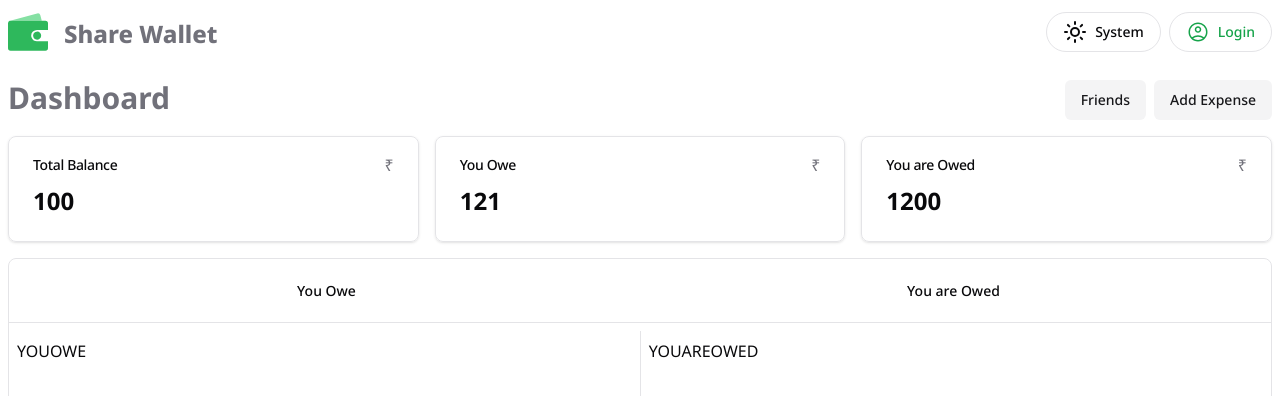
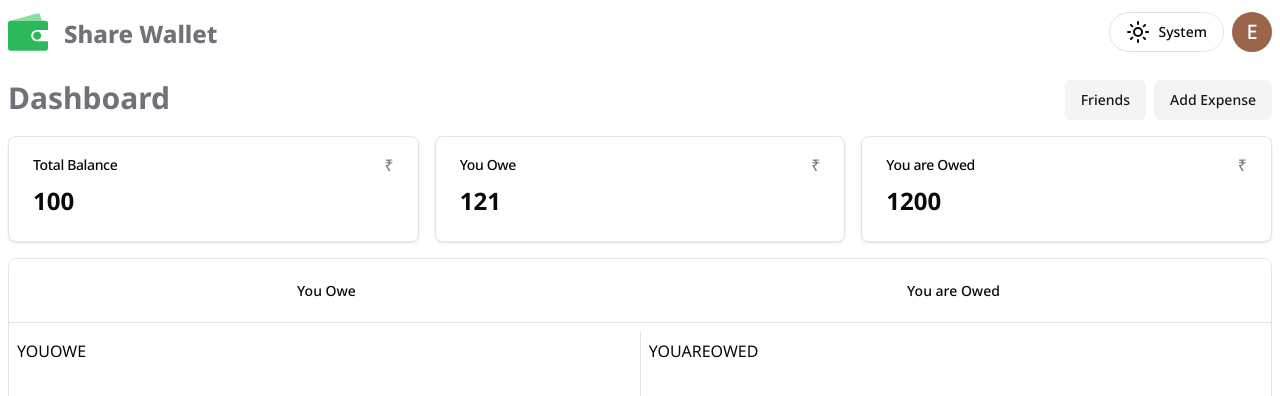
Before and after one commit to gopal-lohar/share-wallet, a Next.js app: page / in a window 1280 px wide. Shown: the top 396 px of the page. Built offline with nearby package versions, Linux system fonts and the light colour scheme.

Commit message:
add user context to the app

```diff
--- a/src/app/page.tsx
+++ b/src/app/page.tsx
@@ -1,11 +1,34 @@
+"use server";
+
 import Dashboard from "@/components/Dashboard";
 import Navbar from "@/components/Navbar";
+import UserContextProvider from "@/context/UserContextProvider";
+import getPfpColor from "@/lib/utils";
+import { UserDetails } from "@/types/types";
 
-export default function Home() {
+function getUserData(): Promise<UserDetails | null> {
+  return new Promise((resolve) => {
+    setTimeout(() => {
+      resolve({
+        googleId: "string",
+        name: "Eoln Muks",
+        email: "em@em.em",
+        pfpColor: getPfpColor("em@em.em"),
+      });
+    }, 1000);
+    // resolve(null);
+  });
+}
+
+export default async function Home() {
+  const user = await getUserData();
   return (
-    <div>
-      <Navbar></Navbar>
-      <Dashboard />
-    </div>
+    <UserContextProvider user={user}>
+      <div>
+        {/* <span>{JSON.stringify(user)}</span> */}
+        <Navbar />
+        <Dashboard />
+      </div>
+    </UserContextProvider>
   );
 }
--- a/src/components/Navbar.tsx
+++ b/src/components/Navbar.tsx
@@ -1,10 +1,14 @@
 "use client";
 
+import { useContext } from "react";
 import ShareWalletIcon from "@/components/ShareWalletIcon";
 import { ModeToggle } from "@/components/ModeToggle";
 import { Button } from "@/components/ui/button";
+import UserContext from "@/context/UserContext";
+import { UserDetails } from "@/types/types";
 
 export default function Navbar() {
+  const user = useContext(UserContext);
   return (
     <nav className="w-full h-16 border-b sm:border-b-0">
       <div className="w-full max-w-[1500px] mx-auto px-2 flex items-center h-full gap-2">
@@ -16,6 +20,23 @@ export default function Navbar() {
         </div>
         <div className="ml-auto flex items-center gap-2">
           <ModeToggle />
+          {user ? <ProfilePicButton user={user} /> : <LoginButton />}
+        </div>
+      </div>
+    </nav>
+  );
+}
+
+function ProfilePicButton({ user }: { user: UserDetails }) {
+  return (
+    <Button variant="ghost" className="p-0 rounded-full">
+      <ProfilePic letter={user.name[0]} color={user.pfpColor} />
+    </Button>
+  );
+}
+
+function LoginButton() {
+  return (
     <Button
       variant="outline"
       className="px-2 sm:px-4 text-primary hover:text-primary rounded-full gap-2"
@@ -31,8 +52,16 @@ export default function Navbar() {
       </svg>
       <span className="hidden sm:inline-block text">Login</span>
     </Button>
-        </div>
-      </div>
-    </nav>
   );
 }
+
+function ProfilePic({ letter, color }: { letter: string; color: string }) {
+  return (
+    <div
+      className={`size-10 rounded-full flex items-center justify-center text-white`}
+      style={{ backgroundColor: color }}
+    >
+      <span className="text-xl">{letter}</span>
+    </div>
+  );
+}
--- /dev/null
+++ b/src/context/UserContext.ts
@@ -0,0 +1,8 @@
+"use client";
+
+import { UserDetails } from "@/types/types";
+import { createContext } from "react";
+
+const UserContext = createContext<UserDetails | null>(null);
+
+export default UserContext;
--- /dev/null
+++ b/src/context/UserContextProvider.tsx
@@ -0,0 +1,14 @@
+"use client";
+
+import { UserDetails } from "@/types/types";
+import UserContext from "./UserContext";
+
+export default function UserContextProvider({
+  children,
+  user,
+}: {
+  children: React.ReactNode;
+  user: UserDetails | null;
+}) {
+  return <UserContext.Provider value={user}>{children}</UserContext.Provider>;
+}
--- a/src/lib/utils.ts
+++ b/src/lib/utils.ts
@@ -4,3 +4,12 @@ import { twMerge } from "tailwind-merge";
 export function cn(...inputs: ClassValue[]) {
   return twMerge(clsx(inputs));
 }
+
+export default function getPfpColor(str: string) {
+  let hue = 0;
+  for (let index = 0; index < str.length; index++) {
+    hue += str.charCodeAt(index);
+  }
+  hue = hue % 360;
+  return `hsl(${hue} ,35% ,45%)`;
+}
--- a/src/types/types.ts
+++ b/src/types/types.ts
@@ -1,11 +1,8 @@
 export interface UserDetails {
-  _id: string;
   googleId: string;
   name: string;
   email: string;
   pfpColor: string;
-  createdAt: string;
-  updatedAt: string;
 }
 
 export interface Transaction {
```
Lines whose indentation alone changed are shown as unchanged.
